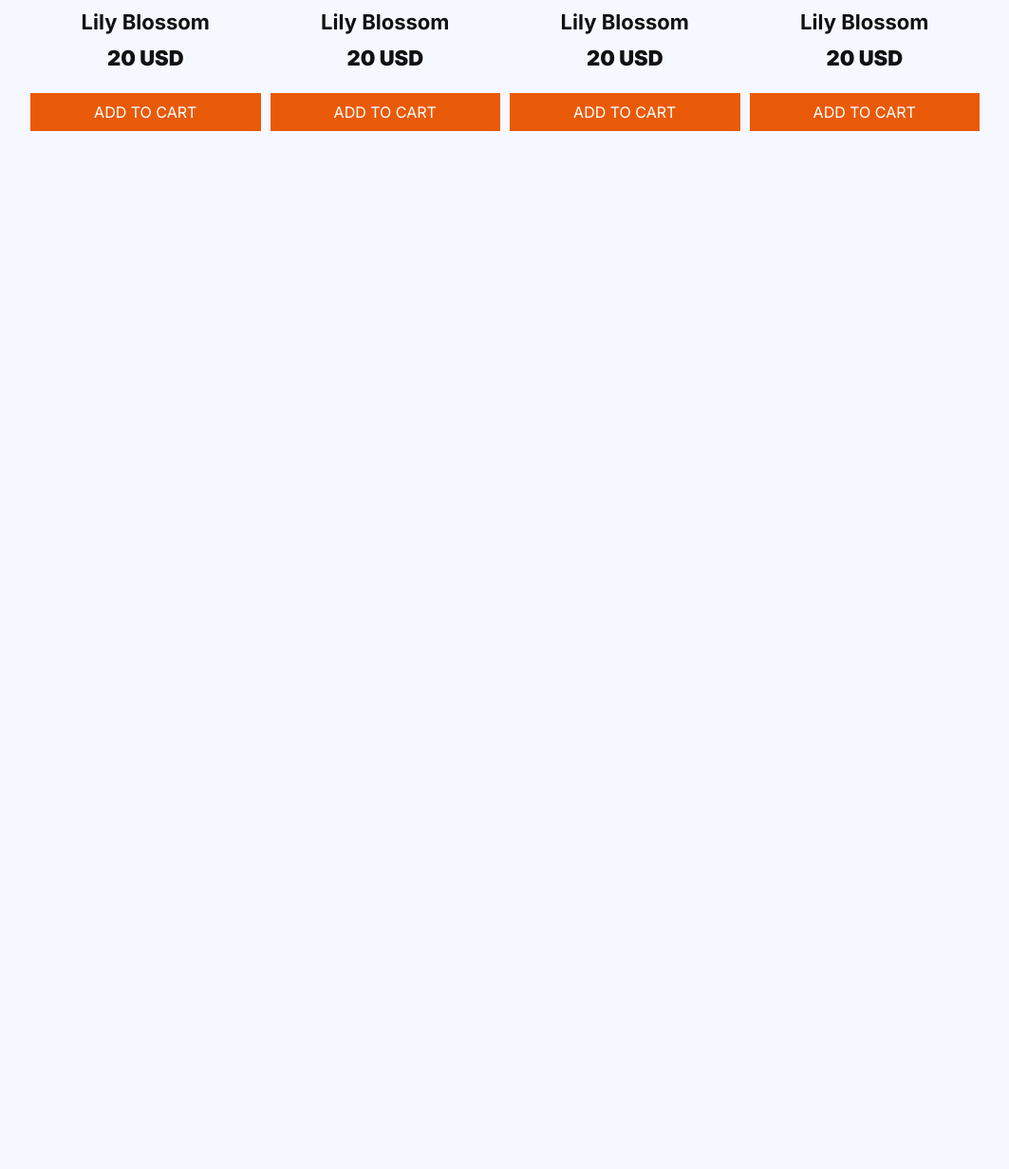
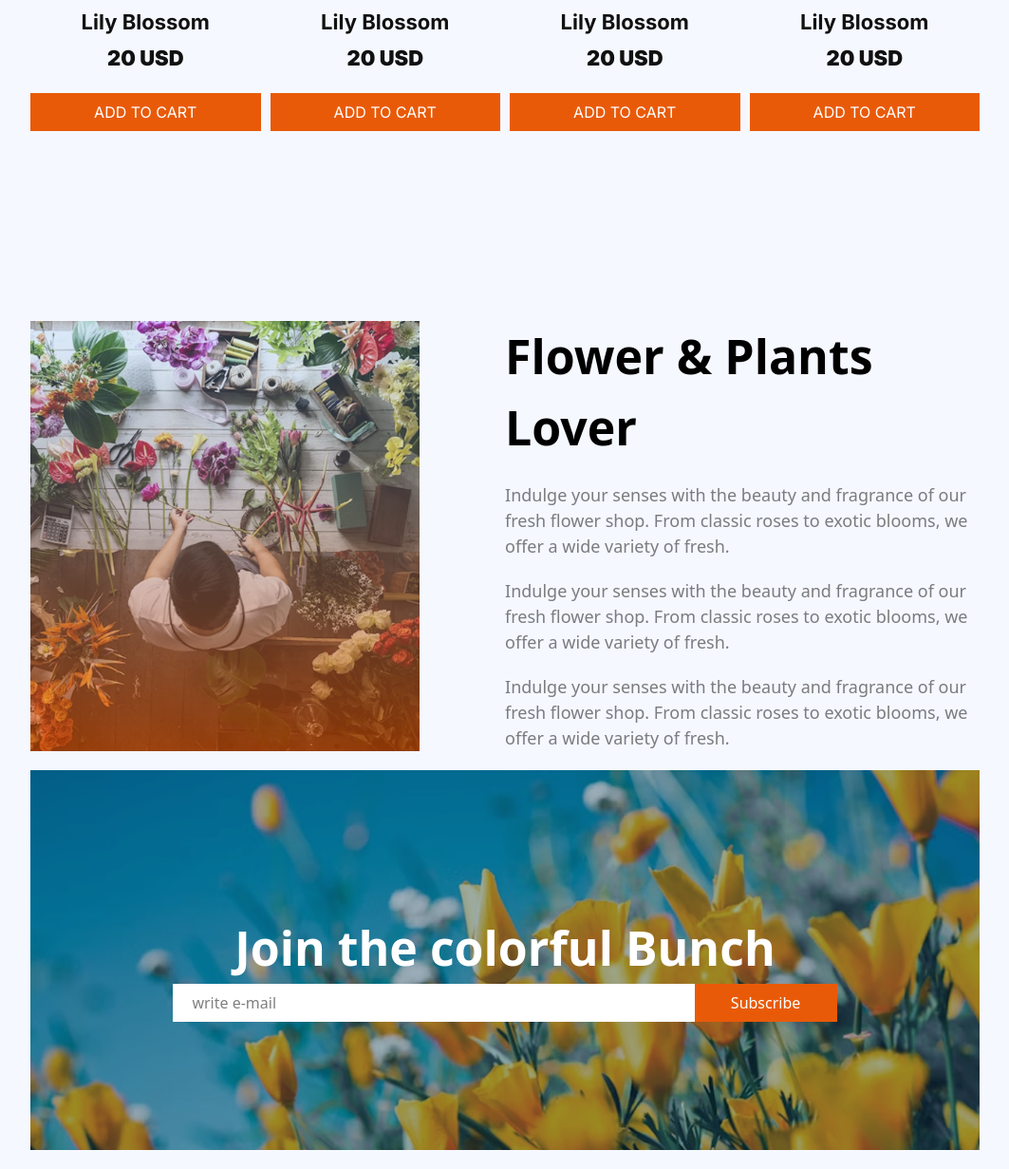
Before and after one commit to mahfozweb/second-assignment-responsive-flowers, a plain HTML site: page index.html in a window 1280 px wide. Shown: the part 1591-2822 px from the top of the page at 95% size, without its empty margins (108-1171 px from the left). Before the commit the page ends 1749 px from the top, so only its background shows below. Drawn offline with nearby package versions, Linux system fonts and the light colour scheme.

Commit message:
added joint section

```diff
--- a/index.html
+++ b/index.html
@@ -129,6 +129,54 @@
           </div>
         </div>
       </section>
+      <!-- Flower Lover Section -->
+      <section class="container bg-color flower-lover-section">
+        <div class="lover-container">
+          <div class="lover-left">
+            <img src="assets/flower-store.png" alt="" />
+          </div>
+          <div class="lover-right">
+            <h1 class="lover-title">Flower & Plants <br />Lover</h1>
+            <div>
+              <!-- here unorder list radio button don't show -->
+              <ul>
+                <li>
+                  <!-- <input type="radio" name="flower" value="option1" /> -->
+                  Indulge your senses with the beauty and fragrance of our fresh
+                  flower shop. From classic roses to exotic blooms, we offer a
+                  wide variety of fresh.
+                </li>
+                <li>
+                  Indulge your senses with the beauty and fragrance of our fresh
+                  flower shop. From classic roses to exotic blooms, we offer a
+                  wide variety of fresh.
+                </li>
+                <li>
+                  Indulge your senses with the beauty and fragrance of our fresh
+                  flower shop. From classic roses to exotic blooms, we offer a
+                  wide variety of fresh.
+                </li>
+              </ul>
+            </div>
+          </div>
+        </div>
+      </section>
+      <!-- Joint Section -->
+      <section class="join-section container">
+        <div class="join-container">
+          <h1 class="join-title">Join the colorful Bunch</h1>
+          <div class="join-input-button">
+            <input
+              class="join-input"
+              type="email"
+              name=""
+              id=""
+              placeholder="write e-mail"
+            />
+            <button class="join-btn">Subscribe</button>
+          </div>
+        </div>
+      </section>
     </main>
   </body>
 </html>
--- a/styles/responsive.css
+++ b/styles/responsive.css
@@ -7,6 +7,12 @@
   font-family: "Inter", sans-serif;
   font-optical-sizing: auto;
   font-style: normal;
+}
+.noto-serif-font {
+  font-family: "Noto Serif", serif;
+  font-optical-sizing: auto;
+  font-style: normal;
+  font-variation-settings: "wdth" 100;
 }
 
 /* common use */
@@ -95,9 +101,8 @@
   row-gap: 30px;
 }
 
-.card {
+/* .card {
   /* border: 2px solid red; */
-}
 .card h1 {
   text-align: center;
   margin-top: 10px;
@@ -123,6 +128,67 @@
   margin-top: 20px;
 }
 
+/* flower lover section */
+
+.flower-lover-section {
+  margin-top: 200px;
+}
+.lover-container {
+  display: flex;
+  justify-content: space-between;
+  gap: 90px;
+  /* border: 2px solid red; */
+}
+.lover-title {
+  font-size: 50px;
+  font-weight: bold;
+  color: #000000;
+}
+.lover-left {
+  width: 100%;
+  height: 100%;
+  /* max-width: 100%; */
+}
+.lover-right li {
+  font-size: 18px;
+  font-weight: 400;
+  color: rgba(0, 0, 0, 0.5);
+  margin-top: 20px;
+}
+/* join section */
+.join-title {
+  color: white;
+  font-size: 50px;
+  font-weight: 700;
+}
+.join-section {
+  background-image: url("../assets/news-letter-bg.png");
+  background-size: cover;
+
+  height: 400px;
+  width: 100%;
+
+  /* background-image: url("assets/news-letter-bg.png"); */
+}
+.join-container {
+  text-align: center;
+
+  padding: 150px;
+}
+.join-input {
+  background-color: white;
+  width: 550px;
+  height: 30px;
+  padding: 20px;
+}
+.join-btn {
+  width: 150px;
+  height: 40px;
+  margin-left: -5px;
+  background-color: #e95a08;
+  color: white;
+}
+
 @media screen and (max-width: 556px) {
   .nav-container .hide-display {
     display: none;
@@ -138,7 +204,7 @@
   }
   .fresh-container {
     display: flex;
-    /* flex-direction: column-reverse; */
+
     flex-direction: column-reverse;
   }
   .fresh-right img {
@@ -152,6 +218,16 @@
   .plants-header p {
     color: rgba(0, 0, 0, 0.5);
     padding: 0;
-    /* padding: 10px 100px 0px 100px; */
+  }
+  .lover-container {
+    display: grid;
+    grid-template-columns: 1fr;
+  }
+  .lover-left {
+    margin-top: -100px;
+  }
+  .lover-right {
+    padding: 20px;
+    margin-top: -60px;
   }
 }
```
Also changed, not shown: text.html (added, +18 -0 lines).
